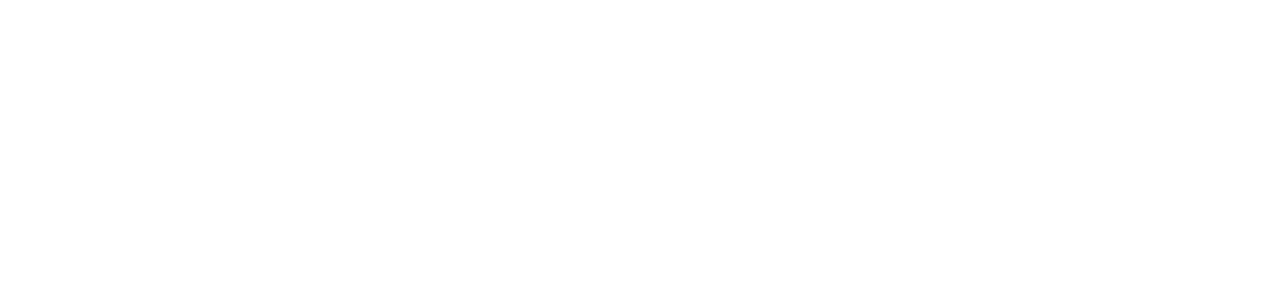
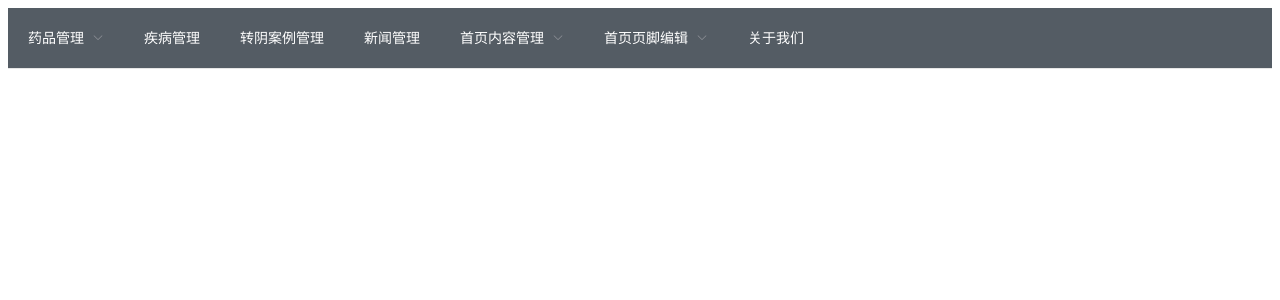
Before and after one commit to ManticoreLY/vue2-cli-demo, a Vue app: page /#/main in a window 1280 px wide. Shown: the top 300 px of the page. Built offline with nearby package versions, Linux system fonts and the light colour scheme.

Commit message:
commit：菜单配置

```diff
--- a/src/router/index.js
+++ b/src/router/index.js
@@ -4,7 +4,7 @@
 Vue.use(Router)
 
 const constantRouterMap = [
-  { path: '/dashboard',component: () => import('@/views/back/dashboard') },
+  { path: '/dashboard', component: () => import('@/views/web/dashboard') },
   { path: '/login', component: () => import('@/views/back/login'), hidden: true },
   { path: '/main', component: () => import('@/views/back/main'), hidden: true }
 ]
--- a/src/store/getters.js
+++ b/src/store/getters.js
@@ -0,0 +1,5 @@
+const getters = {
+  menus: state => state.menu.menus
+}
+
+export default getters
--- a/src/store/index.js
+++ b/src/store/index.js
@@ -1,12 +1,13 @@
 import Vue from 'vue'
 import Vuex from 'vuex'
+import menu from './modules/menu'
 import getters from './getters'
 
 Vue.use(Vuex)
 
 const store = new Vuex.Store({
   modules: {
-
+    menu
   },
   getters
 })
--- /dev/null
+++ b/src/store/modules/menu.js
@@ -0,0 +1,32 @@
+const menu = {
+  state: {
+    menus: [
+      { index: '1', name: '药品管理', children: [
+        { index: '1-1', name: '药品管理' },
+        { index: '1-2', name: '排行榜编辑' }
+      ]
+      },
+      { index: '2', name: '疾病管理' },
+      { index: '3', name: '转阴案例管理' },
+      { index: '4', name: '新闻管理' },
+      { index: '5', name: '首页内容管理', children: [
+        { index: '5-1', name: '出国实例管理' },
+        { index: '5-2', name: '新闻报道管理' },
+        { index: '5-3', name: '医疗新闻资讯管理' },
+        { index: '5-4', name: '品牌实力管理' },
+        { index: '5-5', name: '战略合作管理' },
+        { index: '5-6', name: '媒体合作管理' },
+        { index: '5-7', name: '链接聚合管理' },
+        { index: '5-8', name: '友情链接管理' },
+      ] },
+      { index: '6', name: '首页页脚编辑', children: [
+        { index: '6-1', name: '医诺寰球模块管理' },
+        { index: '6-2', name: '联系我们管理' },
+        { index: '6-3', name: '官方微信管理' },
+        ] },
+      { index: '7', name: '关于我们' },
+    ]
+  }
+}
+
+export default menu
--- a/src/views/back/login/index.vue
+++ b/src/views/back/login/index.vue
@@ -29,10 +29,10 @@
           },
           rules: {
             username: [
-              { required: true, trigger: 'blur', message: '请输入用户名'}
+              { required: true, trigger: 'blur', message: '请输入用户名' }
             ],
             password: [
-              { required: true, trigger: 'blur', message: '请输入密码'}
+              { required: true, trigger: 'blur', message: '请输入密码' }
             ]
           }
         }
@@ -42,6 +42,9 @@
           if (this.form.username === 'admin' && this.form.password === 'admin') {
             this.$message.success('登陆成功')
             this.$router.push('/main')
+          } else {
+            this.$message.error('用户名或密码错误！')
+            this.reset()
           }
         },
         reset() {
--- /dev/null
+++ b/src/views/back/main/NavMenu.vue
@@ -0,0 +1,42 @@
+<template>
+    <div>
+      <el-menu default-active="1" class="el-menu-demo" mode="horizontal" background-color="#545c64"
+               text-color="#fff"  active-text-color="#ffd04b" @select="handleSelect">
+        <template v-for="item in menus" v-if="!item.hidden">
+          <el-menu-item v-if="!item.children" :index="item.index">{{ item.name }}</el-menu-item>
+          <el-submenu v-else :index="item.index">
+            <template slot="title">{{ item.name }}</template>
+            <el-menu-item-group>
+              <el-menu-item v-for="(childMenu, i) in item.children" :keys="i" :index="childMenu.index">{{ childMenu.name }}</el-menu-item>
+            </el-menu-item-group>
+          </el-submenu>
+        </template>
+      </el-menu>
+    </div>
+</template>
+
+<script>
+    import { mapGetters } from 'vuex'
+
+    export default {
+      name: 'NavMenu',
+      data() {
+        return {}
+      },
+      computed: {
+        ...mapGetters(['menus'])
+      },
+      mounted() {
+        console.log(this.menus)
+      },
+      methods: {
+        handleSelect(opt) {
+          console.log(opt)
+        }
+      }
+    }
+</script>
+
+<style scoped>
+
+</style>
--- a/src/views/back/main/index.vue
+++ b/src/views/back/main/index.vue
@@ -1,12 +1,16 @@
 <template>
     <div>
-
+        <nav-menu></nav-menu>
     </div>
 </template>
 
 <script>
+    import NavMenu from './NavMenu'
     export default {
-      name: 'index'
+      name: 'index',
+      components: {
+        NavMenu
+      }
     }
 </script>
 
--- a/src/views/back/dashboard/index.vue
+++ b/src/views/web/dashboard/index.vue
@@ -13,7 +13,7 @@
 
 <script>
     export default {
-        name: 'index'
+      name: 'index'
     }
 </script>
 
```
